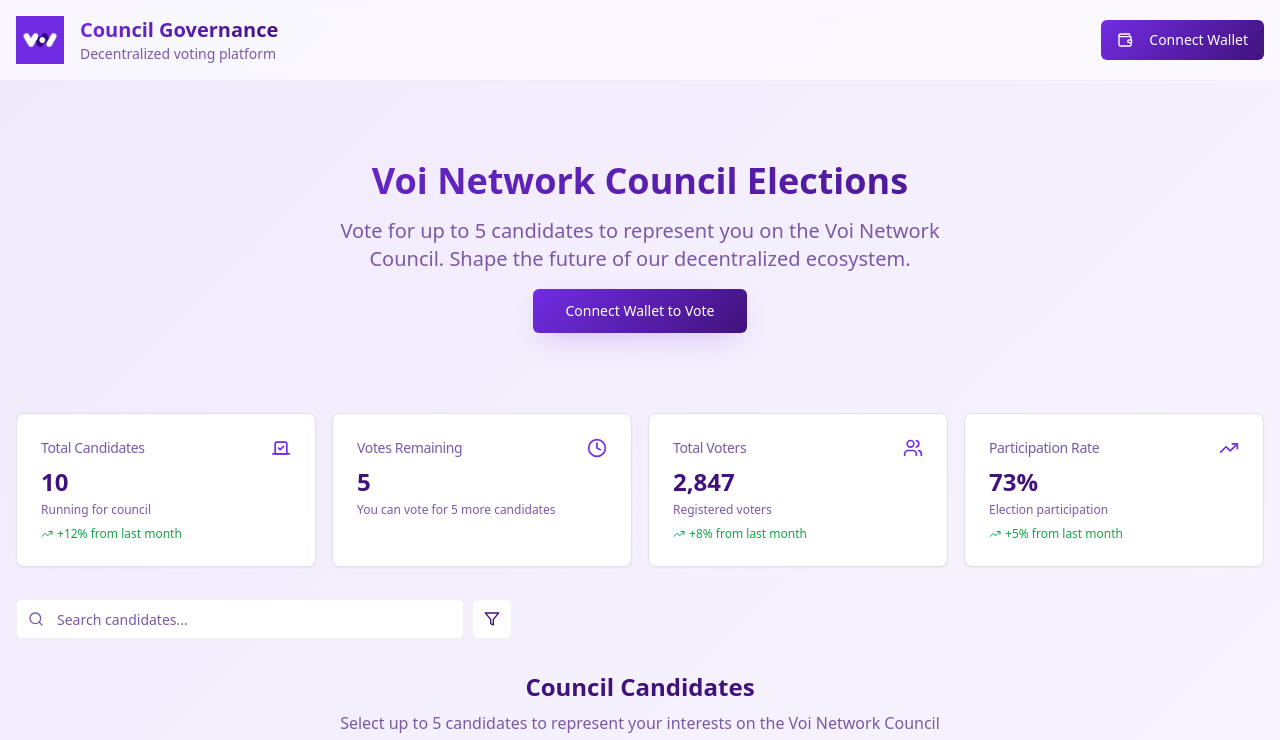
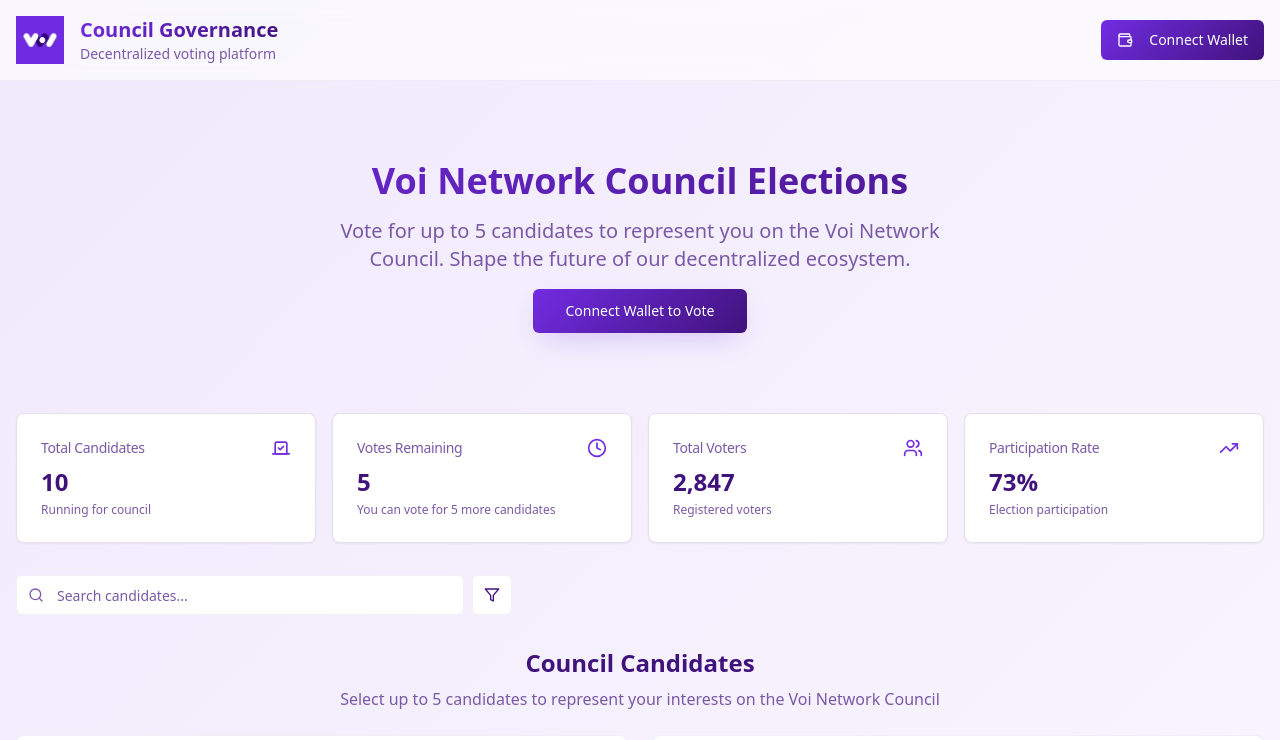
Before and after one commit to NautilusOSS/vgov, a React (Vite) app: page / in a window 1280 px wide. Shown: the top 740 px of the page. Built offline with nearby package versions, Linux system fonts and the light colour scheme; the HTML template or start-up script is replaced by a standard one.

Commit message:
Remove percentage from cards

```diff
--- a/src/components/ElectionStats.tsx
+++ b/src/components/ElectionStats.tsx
@@ -61,7 +61,6 @@ const ElectionStats = ({
         value={totalCandidates}
         icon={<Vote size={20} />}
         description="Running for council"
-        trend={{ value: 12, isPositive: true }}
       />
       <StatsCard
         title="Votes Remaining"
@@ -74,14 +73,12 @@ const ElectionStats = ({
         value={totalVoters.toLocaleString()}
         icon={<Users size={20} />}
         description="Registered voters"
-        trend={{ value: 8, isPositive: true }}
       />
       <StatsCard
         title="Participation Rate"
         value={`${participationRate}%`}
         icon={<TrendingUp size={20} />}
         description="Election participation"
-        trend={{ value: 5, isPositive: true }}
       />
     </div>
   );
```
